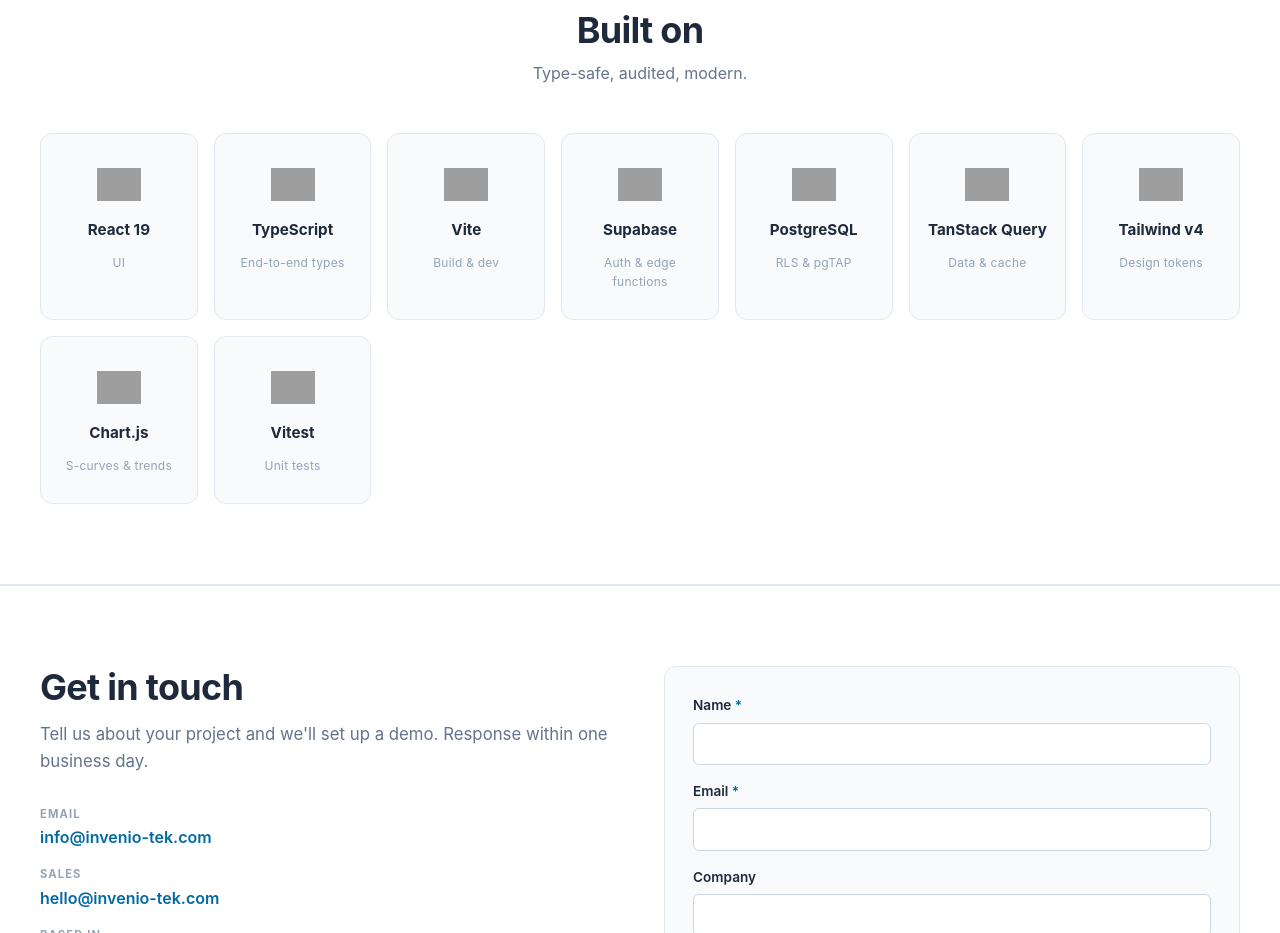
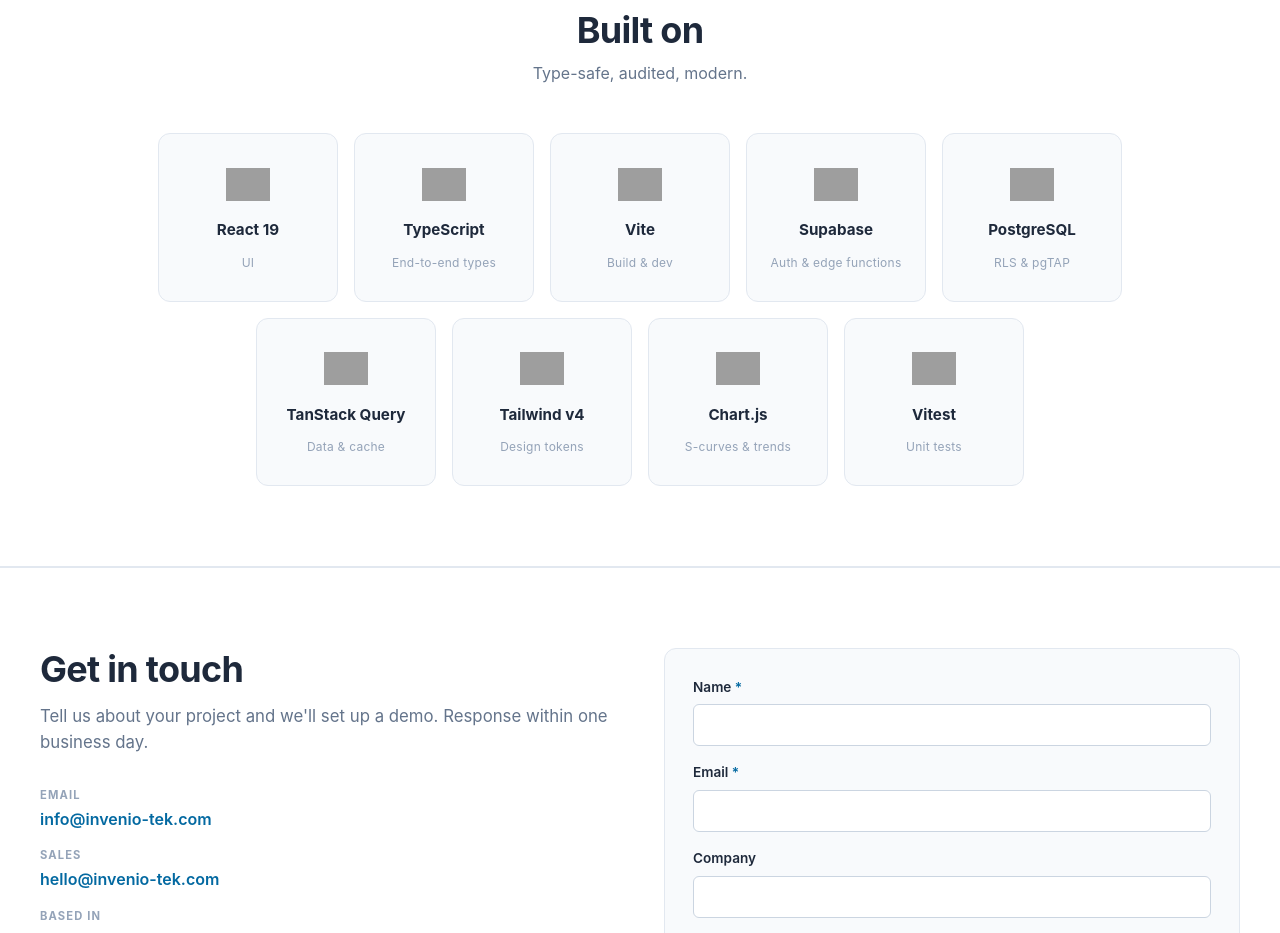
Before and after one commit to TomEnglish/inveniocontrolsdemo, a website: page index.html in a window 1280 px wide. Shown: the part 7780-8713 px from the top of the page. Drawn offline with Linux system fonts and the light colour scheme; grey boxes are pictures that could not be loaded.

Commit message:
stack: 5+4 grid layout

```diff
--- a/styles.css
+++ b/styles.css
@@ -313,14 +313,16 @@
 }
 
 .stack-grid {
-  display: grid;
-  grid-template-columns: repeat(auto-fit, minmax(150px, 1fr));
+  display: flex;
+  flex-wrap: wrap;
+  justify-content: center;
   gap: 1rem;
-  max-width: var(--max-w);
+  max-width: 1000px; /* fits 5 cards of 180px + 4 gaps; row 2's 4 cards center */
   margin: 0 auto;
 }
 
 .stack-card {
+  flex: 0 0 180px;
   display: flex;
   flex-direction: column;
   align-items: center;
@@ -330,6 +332,10 @@
   border: 1px solid var(--color-line);
   border-radius: var(--radius-md);
   transition: transform 0.15s ease, box-shadow 0.15s ease, border-color 0.15s ease;
+}
+
+@media (max-width: 720px) {
+  .stack-card { flex: 0 0 calc(50% - 0.5rem); }
 }
 
 .stack-card:hover {
```
